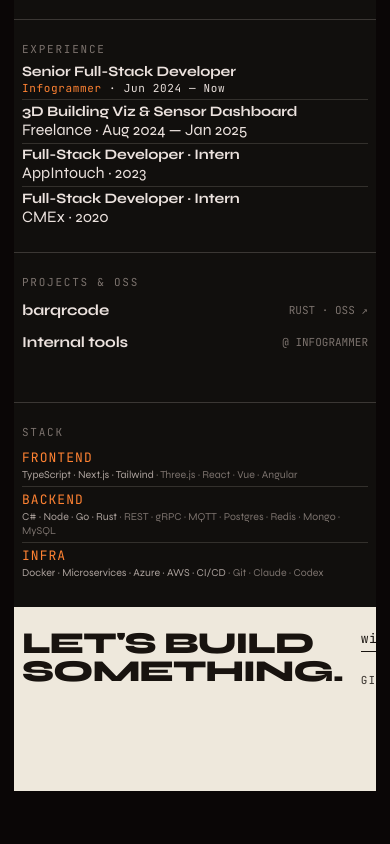
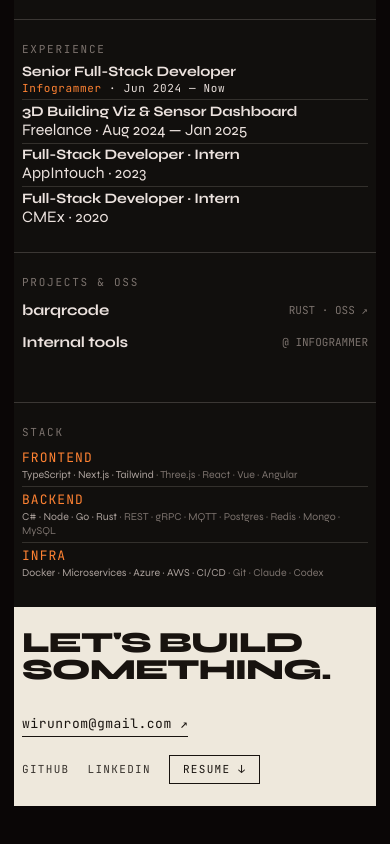
Before and after one commit to wirunrom/wirunrom, a Next.js app: page / in a window 390 px wide. Shown: the part 1058-1902 px from the top of the page. Built offline with nearby package versions, Linux system fonts and the light colour scheme.

Commit message:
style: fix WebGPU canvas paint order and update bento contact section responsiveness

```diff
--- a/app/globals.css
+++ b/app/globals.css
@@ -1764,6 +1764,44 @@ body.bento[data-theme="paper"] .system-map-background.is-ready {
     text-align: left;
     margin-left: 0;
   }
+
+  /* Keep WebGPU canvases in the cell's normal paint order on narrow Safari /
+     resized desktop windows. Blended GPU layers can otherwise composite above
+     later DOM siblings after an offscreen canvas resumes. */
+  body.bento .signal-cell .fold-signal {
+    mix-blend-mode: normal;
+  }
+
+  body.bento .c-contact {
+    flex-wrap: nowrap;
+    gap: clamp(24px, 8vw, 36px);
+  }
+
+  body.bento .c-contact .ct-title {
+    flex: 0 0 auto;
+    width: 100%;
+    font-size: clamp(1.5rem, 7.5vw, 1.9rem);
+  }
+
+  body.bento .c-contact .ct-right {
+    min-width: 0;
+    flex-direction: column;
+    align-items: flex-start;
+    justify-content: flex-start;
+    gap: 18px;
+  }
+
+  body.bento .c-contact a.email {
+    max-width: 100%;
+    white-space: normal;
+    overflow-wrap: anywhere;
+  }
+
+  body.bento .c-contact .socials {
+    width: 100%;
+    flex-wrap: wrap;
+    gap: 12px 18px;
+  }
 }
 
 @media (prefers-reduced-motion: reduce) {
```
